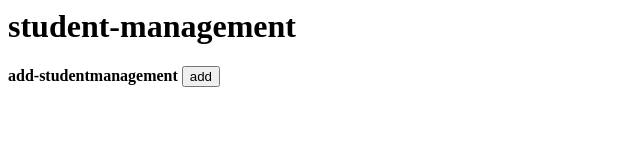
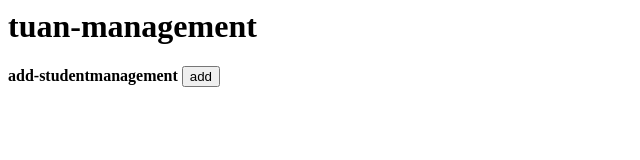
Before and after one commit to huynhtuan2512/QLDA_management, a plain HTML site: page index.html in a window 1280 px wide. Shown: the whole page, without its empty margins (0-640 px from the left). Drawn offline with Linux system fonts and the light colour scheme.

Commit message:
Change header from 'student-management' to 'tuan-management'

```diff
--- a/index.html
+++ b/index.html
@@ -1,3 +1,3 @@
-<h1>student-management</h1>
+<h1>tuan-management</h1>
 <b>add-studentmanagement</b>
 <button>add</button>
```
